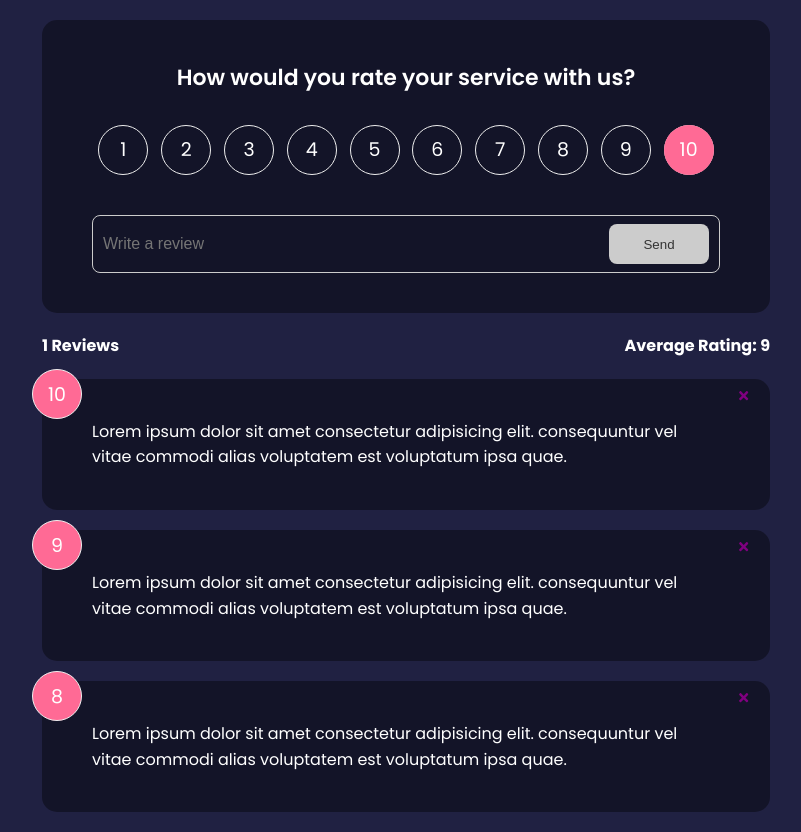
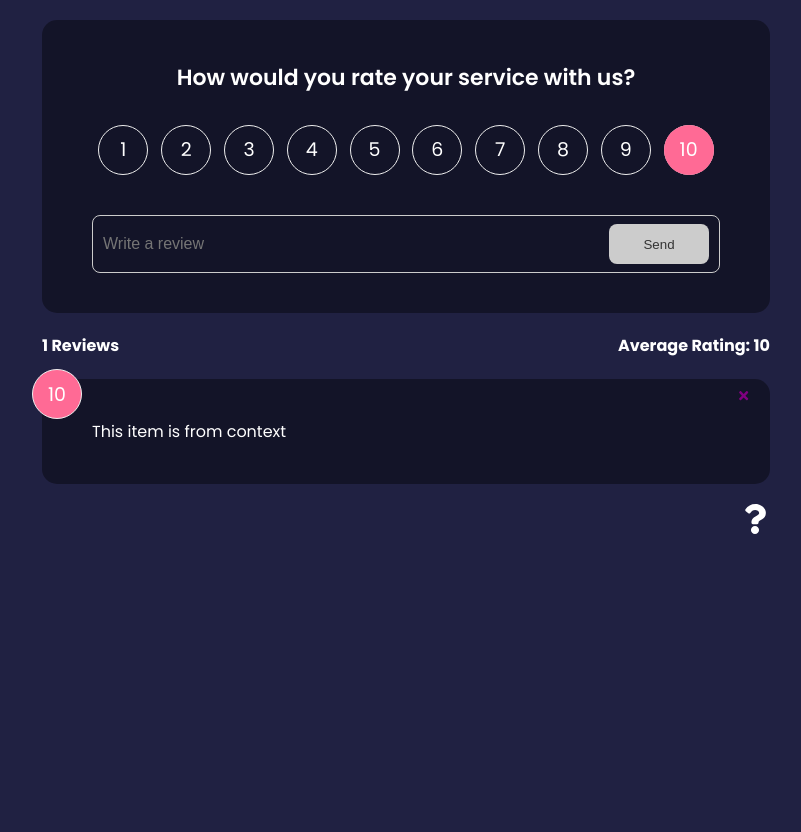
Before and after one commit to 13nidhi/Feedback-App, a React (Create React App) app: page / in a window 1280 px wide. Shown: the whole page, without its empty margins (234-1035 px from the left). After the commit the page ends 800 px from the top, so only its background shows below. Built offline with nearby package versions, Linux system fonts and the light colour scheme.

Commit message:
added context API

```diff
--- a/src/App.js
+++ b/src/App.js
@@ -1,48 +1,37 @@
-import { v4 as uuidv4} from 'uuid';
 import {BrowserRouter as Router, Route, Routes} from 'react-router-dom';
-import { useState } from 'react';
 //import Header from './component/Header';
 //import FeedbackItem from './components/FeedbackItem';
 import FeedbackList from './components/FeedbackList';
 import FeedbackStats from './components/FeedbackStats';
 import FeedbackForm from './components/FeedbackForm';
-import FeedbackData from './data/FeedbackData';
 import AboutPage from './pages/AboutPage';
+import { FeedbackProvider } from './components/context/FeedbackContext';
+import AboutIconLink from './components/AboutIconLink';
 
 
 const App = () => {
-    const [feedback, setFeedback] = useState(FeedbackData)
 
-    const addFeedback = (newFeedback) => {
-        newFeedback.id = uuidv4();
-        setFeedback([newFeedback, ...feedback])
-    }
-
-    const deleteFeedback = (id) => {
-        if (window.confirm('Are you sure want to delete?')) {
-            setFeedback(feedback.filter((item) => item.id !== id))
-        }
-    }
     return (
+    <FeedbackProvider>
     <Router>
         <div className='container'>
             <Routes>
             <Route exact path="/" element={
                 <>
-                <FeedbackForm handleAdd={addFeedback}/>
-                <FeedbackStats feedback={feedback}/>
-                <FeedbackList feedback={feedback}
-                    handleDelete={deleteFeedback}
-                />
+                <FeedbackForm />
+                <FeedbackStats />
+                <FeedbackList />
                 </>
             }>
 
             </Route>
 
-            <Route path="/about" element={AboutPage}/>
+            <Route path="/about" element={<AboutPage />}/>
             </Routes>
+            <AboutIconLink />
         </div>
     </Router>
+    </FeedbackProvider>
     )
 }
 
--- /dev/null
+++ b/src/components/AboutIconLink.jsx
@@ -0,0 +1,15 @@
+import {FaQuestion} from 'react-icons/fa';
+import {Link} from 'react-router-dom';
+
+const AboutIconLink = () => {
+    return (
+        <div className='about-link'>
+            <Link to="/about">
+                <FaQuestion size={30} />
+            </Link>
+
+        </div>
+    )
+}
+
+export default AboutIconLink;
--- a/src/components/FeedbackForm.jsx
+++ b/src/components/FeedbackForm.jsx
@@ -1,14 +1,17 @@
-import { useState } from "react";
+import { useState, useContext } from "react";
 import RatingSelect from "./RatingSelect";
 import Card from "./shared/Card";
 import Button from "./shared/Button";
 import { isDisabled } from "@testing-library/user-event/dist/utils";
+import FeedbackContext from "./context/FeedbackContext";
 
-const FeedbackForm = ({handleAdd}) => {
+const FeedbackForm = () => {
     const [text, setText] = useState('');
     const [rating, setRating] = useState(10);
     const [btnDisabled, setBtnDisabled]  = useState(true);
     const [message, setMessage] = useState('');
+
+    const {addFeedback} = useContext(FeedbackContext);
 
     const handleTextChange = (e) => {
         if (text === ''){
@@ -31,7 +34,7 @@ const FeedbackForm = ({handleAdd}) => {
                 text,
                 rating
             }
-            handleAdd(newFeedback);
+            addFeedback(newFeedback);
             setText('');
         }
     }
--- a/src/components/FeedbackItem.jsx
+++ b/src/components/FeedbackItem.jsx
@@ -1,13 +1,16 @@
 import {FaTimes} from 'react-icons/fa';
+import { useContext } from 'react';
 import PropTypes from 'prop-types';
 import Card from './shared/Card';
+import FeedbackContext from './context/FeedbackContext';
 
-const FeedbackItem = ({item, handleDelete}) => {
+const FeedbackItem = ({item}) => {
+    const {deleteFeedback} = useContext(FeedbackContext);
 
     return (
         <Card reverse={true}>
             <div className="num-display">{item.rating}</div>
-            <button onClick={() => handleDelete(item.id)} className="close">
+            <button onClick={() => deleteFeedback(item.id)} className="close">
                 <FaTimes color='purple'/>
             </button>
             <div className="text-display">
--- a/src/components/FeedbackList.jsx
+++ b/src/components/FeedbackList.jsx
@@ -1,8 +1,11 @@
 import {motion, AnimatePresence} from 'framer-motion';
-import PropTypes from 'prop-types';
+import { useContext } from 'react';
 import FeedbackItem from './FeedbackItem';
+import FeedbackContext from './context/FeedbackContext';
 
-const FeedbackList = ({feedback, handleDelete}) => {
+const FeedbackList = () => {
+    const {feedback, deleteFeedback} = useContext(FeedbackContext);
+
     if (!feedback || feedback.length === 0){
         return <p>No feedback yet</p>
     }
@@ -11,7 +14,7 @@ const FeedbackList = ({feedback, handleDelete}) => {
             <AnimatePresence>
                 {feedback.map((item ) => (
                     <motion.div key={item.id} initial={{opacity: 0}} animate={{opacity: 1}} exit={{opacity: 0}}>
-                        <FeedbackItem key={item.id} item={item} handleDelete={handleDelete}/>
+                        <FeedbackItem key={item.id} item={item}/>
                     </motion.div>
                 ))}
             </AnimatePresence>
@@ -27,14 +30,5 @@ const FeedbackList = ({feedback, handleDelete}) => {
      */}
 }
 
-FeedbackList.propTypes = {
-    feedback: PropTypes.arrayOf(
-        PropTypes.shape({
-            id: PropTypes.number.isRequired,
-            text: PropTypes.string.isRequired,
-            rating: PropTypes.number.isRequired
-        })
-    )
-}
 
 export default FeedbackList;
--- a/src/components/FeedbackStats.jsx
+++ b/src/components/FeedbackStats.jsx
@@ -1,6 +1,9 @@
-import PropTypes from 'prop-types';
+import { useContext } from 'react';
+import FeedbackContext from './context/FeedbackContext';
 
-const FeedbackStats = ({feedback}) => {
+const FeedbackStats = () => {
+    const {feedback} = useContext(FeedbackContext);
+
 //calculate average rating
 let average = feedback.reduce((acc, cur) => {
     return acc + cur.rating
@@ -10,14 +13,12 @@ average = average.toFixed(1).replace(/[.,]0$/, '')
 
 return (
         <div className="feedback-stats">
-            <h4>{FeedbackStats.length} Reviews</h4>
+            <h4>{feedback.length} Reviews</h4>
             <h4>Average Rating: {isNaN(average) ? 0 : average}</h4>
         </div>
     )
 }
 
-FeedbackStats.propTypes = {
-    feedback: PropTypes.array.isRequired,
-}
+
 
 export default FeedbackStats;
--- /dev/null
+++ b/src/components/context/FeedbackContext.js
@@ -0,0 +1,33 @@
+import { createContext, useState} from 'react';
+import { v4 as uuidv4} from 'uuid';
+
+const FeedbackContext = createContext();
+
+export const FeedbackProvider = ({children}) => {
+    const [feedback, setFeedback] = useState([
+        {
+            id: 1,
+            text: 'This item is from context',
+            rating: 10
+        }
+    ]);
+
+    const deleteFeedback = (id) => {
+        if (window.confirm('Are you sure want to delete?')) {
+            setFeedback(feedback.filter((item) => item.id !== id))
+        }
+    }
+
+    const addFeedback = (newFeedback) => {
+        newFeedback.id = uuidv4();
+        setFeedback([newFeedback, ...feedback])
+    }
+
+    return (
+    <FeedbackContext.Provider value={{feedback,deleteFeedback, addFeedback}}>
+        {children}
+    </FeedbackContext.Provider>
+    )
+}
+
+export default FeedbackContext
```
Also changed, not shown: src/components/Post.jsx (added, +18 -0 lines).
